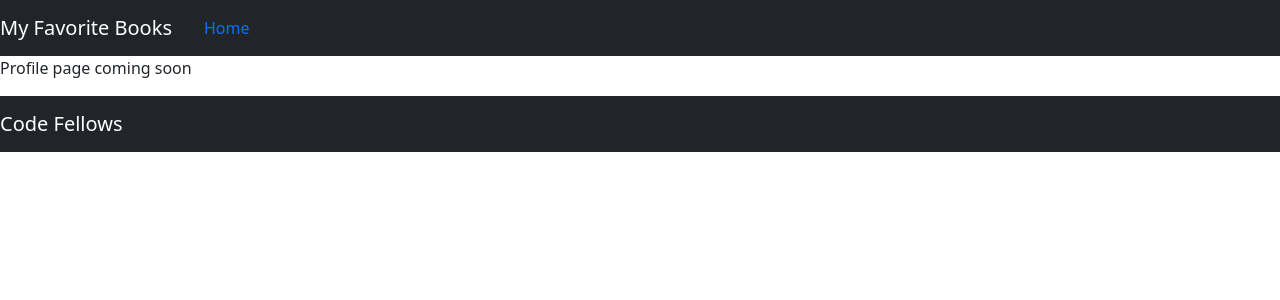
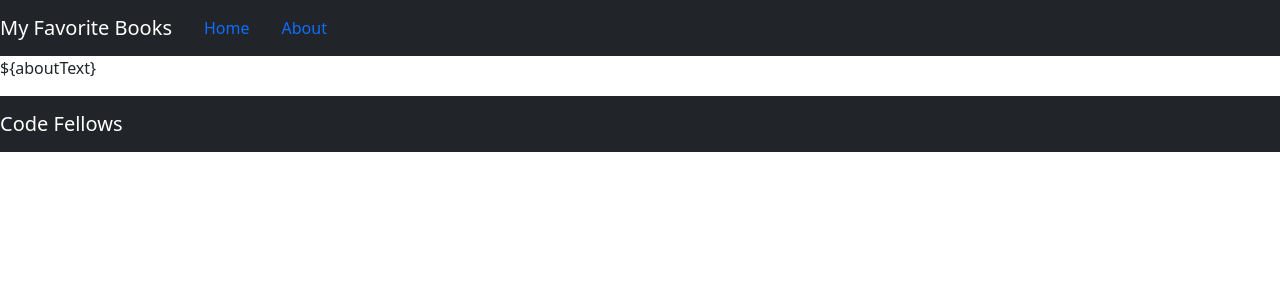
Before and after one commit to derekjdoug/can-of-books-frontend, a React (Create React App) app: page /about in a window 1280 px wide. Shown: the top 300 px of the page. Built offline with nearby package versions, Linux system fonts and the light colour scheme.

Commit message:
adds about path to app

```diff
--- a/src/About.js
+++ b/src/About.js
@@ -1,11 +1,11 @@
 import { Component } from "react";
 
-class Profile extends Component {
+class About extends Component {
 
   render() {
     /* TODO: render information about the developers */
-    return <p>Profile page coming soon</p>
+    return (<p> {'${aboutText}'} </p>) //this is intentional
   }
 };
 
-export default Profile;
+export default About;
--- a/src/Header.js
+++ b/src/Header.js
@@ -8,7 +8,7 @@
       <Navbar collapseOnSelect expand="lg" bg="dark" variant="dark">
         <Navbar.Brand>My Favorite Books</Navbar.Brand>
         <NavItem><Link to="/" className="nav-link">Home</Link></NavItem>
-        {/* PLACEHOLDER: render a navigation link to the about page */}
+        <NavItem><Link to="/about" className="nav-link">About</Link></NavItem>
       </Navbar>
     )
   }
```
